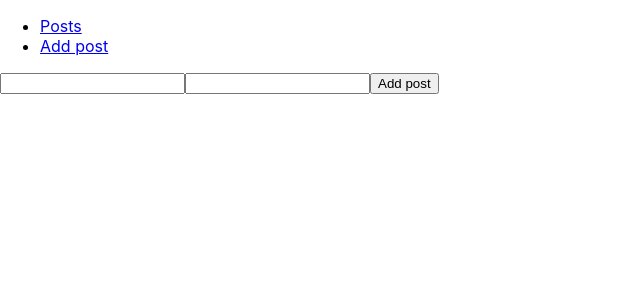
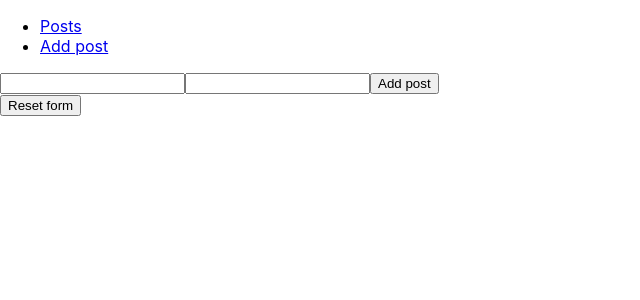
Before and after one commit to s-cumpalovic/blog-app, a React (Create React App) app: page /add in a window 1280 px wide. Shown: the top 300 px of the page, without its empty margins (0-640 px from the left). Built offline with nearby package versions, Linux system fonts and the light colour scheme.

Commit message:
Added a Reset Form button -Using reset method from useForm hook I defined a button in the Form Component  that will reset the form data on click to empty input fields

```diff
--- a/src/components/FormComponents.jsx/FormComponent.jsx
+++ b/src/components/FormComponents.jsx/FormComponent.jsx
@@ -1,11 +1,19 @@
 import React from "react";
 
-export default function FormComponent({ handleSubmit, onSubmit, register }) {
+export default function FormComponent({
+  handleSubmit,
+  onSubmit,
+  register,
+  reset,
+}) {
   return (
-    <form onSubmit={handleSubmit(onSubmit)}>
-      <input type="text" {...register("title")} />
-      <input type="text" {...register("text")} />
-      <button type="submit">Add post</button>
-    </form>
+    <div>
+      <form onSubmit={handleSubmit(onSubmit)}>
+        <input type="text" {...register("title")} />
+        <input type="text" {...register("text")} />
+        <button type="submit">Add post</button>
+      </form>
+      <button onClick={() => reset()}>Reset form</button>
+    </div>
   );
 }
--- a/src/pages/AddPost.jsx
+++ b/src/pages/AddPost.jsx
@@ -5,7 +5,7 @@ import PostsService from "../services/PostsService";
 import { useHistory } from "react-router-dom";
 
 export default function AddPost() {
-  const { handleSubmit, register } = useForm();
+  const { handleSubmit, register, reset } = useForm();
   const history = useHistory();
 
   const handleSubmitForm = async (formValues) => {
@@ -19,8 +19,9 @@ export default function AddPost() {
 
   return (
     <FormComponent
+      handleSubmit={() => handleSubmit(handleSubmitForm)}
       register={register}
-      handleSubmit={() => handleSubmit(handleSubmitForm)}
+      reset={reset}
     />
   );
 }
```
